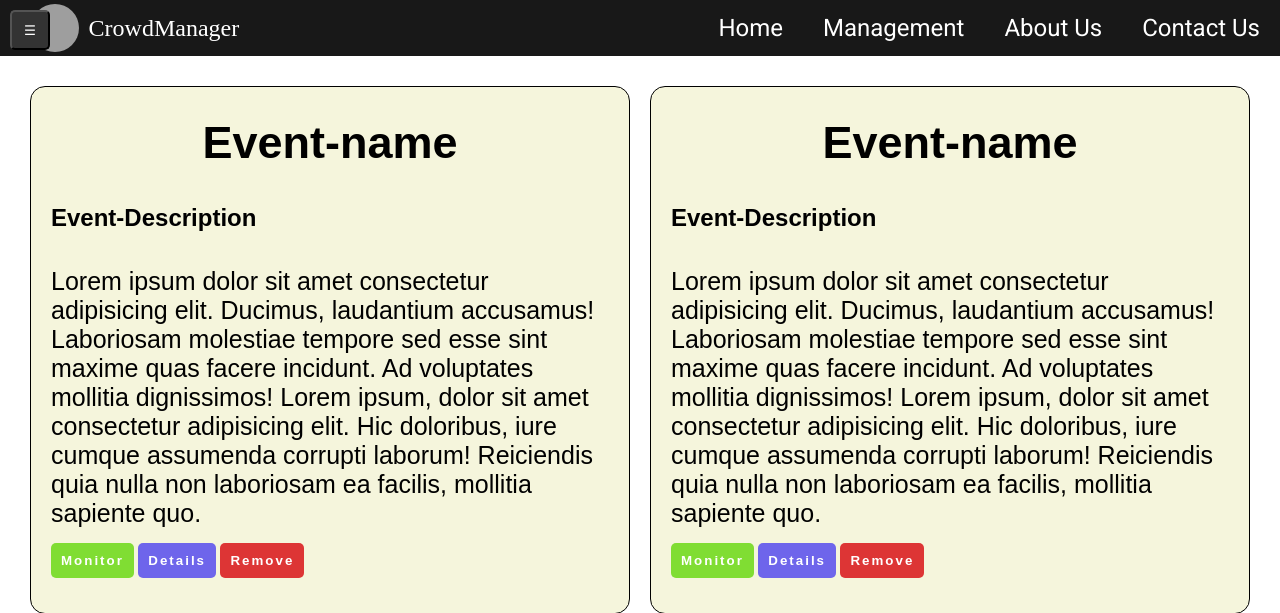
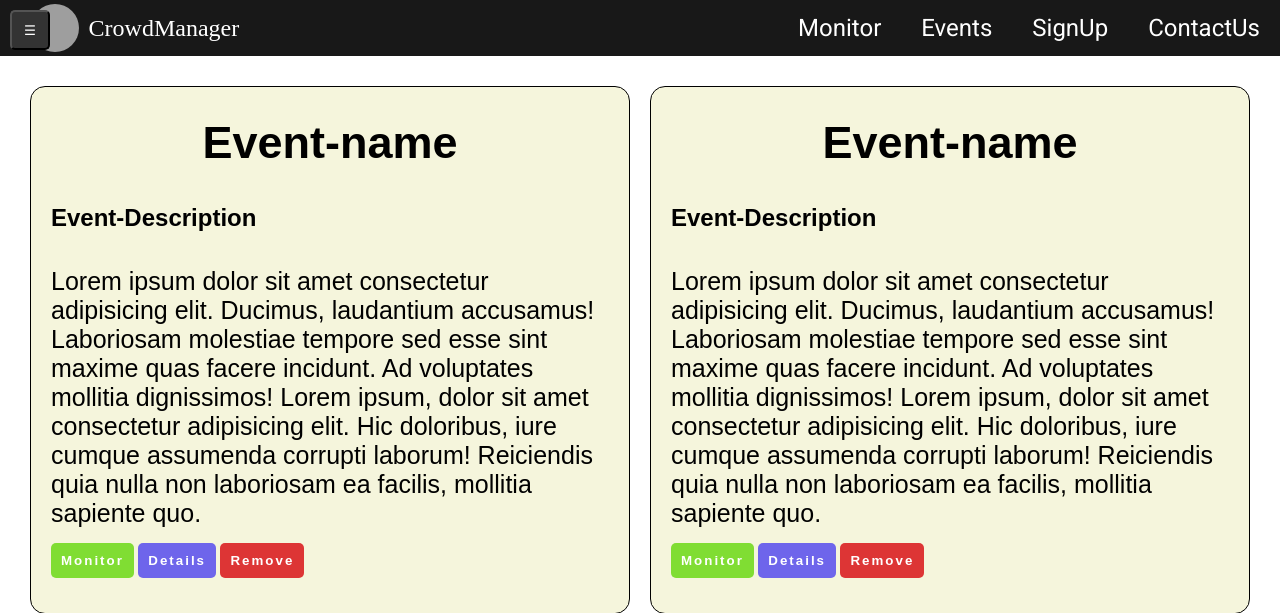
Before and after one commit to yagna1229/MafiaCoders, a Django app: page /event/ in a window 1280 px wide. Shown: the top 613 px of the page. Run offline with Django 5.2, Linux system fonts and the light colour scheme; grey boxes are pictures that could not be loaded.

Commit message:
nav name changes

```diff
--- a/static/style/scriptnew.css
+++ b/static/style/scriptnew.css
@@ -22,10 +22,6 @@ header {
 
 nav {
     height: 7vh;
-
-    /* padding: auto; */
-    /* background-color: black; */
-    /* border: 2px solid black; */
     display: flex;
     align-items: center;
     justify-content: center;
--- a/templates/layout.html
+++ b/templates/layout.html
@@ -31,10 +31,10 @@
             <div class="pname">CrowdManager</div>
         </div>
         <nav>
-            <a href="{% url 'home'%}" class="home a">Home</a>
-            <a href="{% url 'events'%}" class="management a">Management</a>
-            <a href="{% url 'aboutus'%}" class="aboutus a">About Us</a>
-            <a href="{% url 'contact'%}" class="contectus a">Contact Us</a>
+            <a href="{% url 'home'%}" class="home a">Monitor</a>
+            <a href="{% url 'events'%}" class="management a">Events</a>
+            <a href="{% url 'aboutus'%}" class="aboutus a">SignUp</a>
+            <a href="{% url 'contact'%}" class="contectus a">ContactUs</a>
             <!-- <button class="a">button</button> -->
         </nav>
 
```
